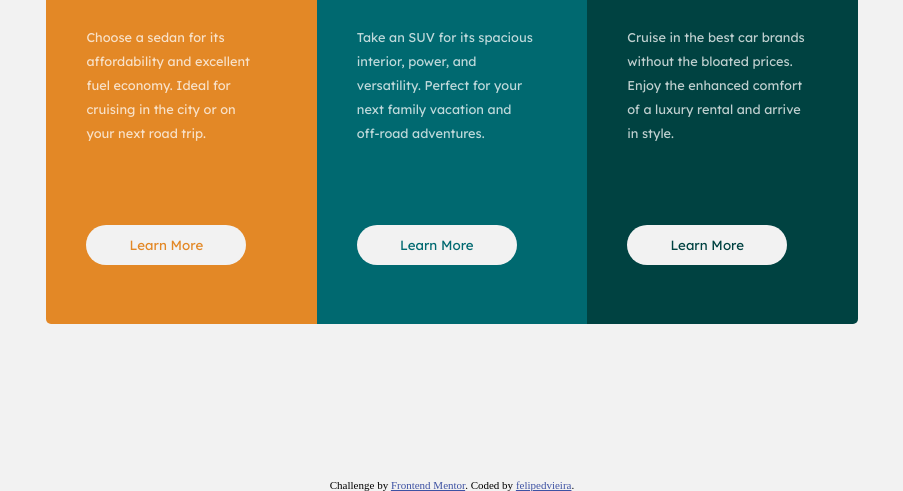
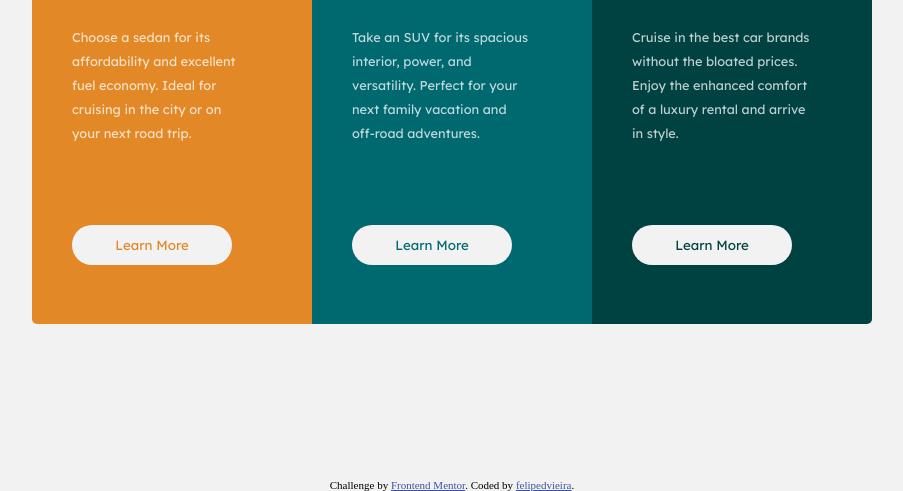
Before and after one commit to felipedvieira/3-column-preview-card-component, a plain HTML site: page index.html in a window 1280 px wide. Shown: the part 321-812 px from the top of the page, without its empty margins (188-1091 px from the left). Drawn offline with Linux system fonts and the light colour scheme; a web font is replaced by a local one.

Commit message:
Update style.css

```diff
--- a/style.css
+++ b/style.css
@@ -157,6 +157,7 @@
     height: 55%;
     max-height: 440px;
     max-width: 260px;
+    min-width: 240px;
     width: 18%;
     border-top-left-radius: 5px;
     border-bottom-left-radius: 5px;
@@ -168,6 +169,7 @@
     height: 55%;
     width: 18%;
     max-height: 440px;
+    min-width: 240px;
     max-width: 260px;
     padding-top: 50px;
     padding-left: 40px;
@@ -177,6 +179,7 @@
     height: 55%;
     width: 18%;
     max-height: 440px;
+    min-width: 240px;
     max-width: 260px;
     border-top-right-radius: 5px;
     border-bottom-right-radius: 5px;
```
